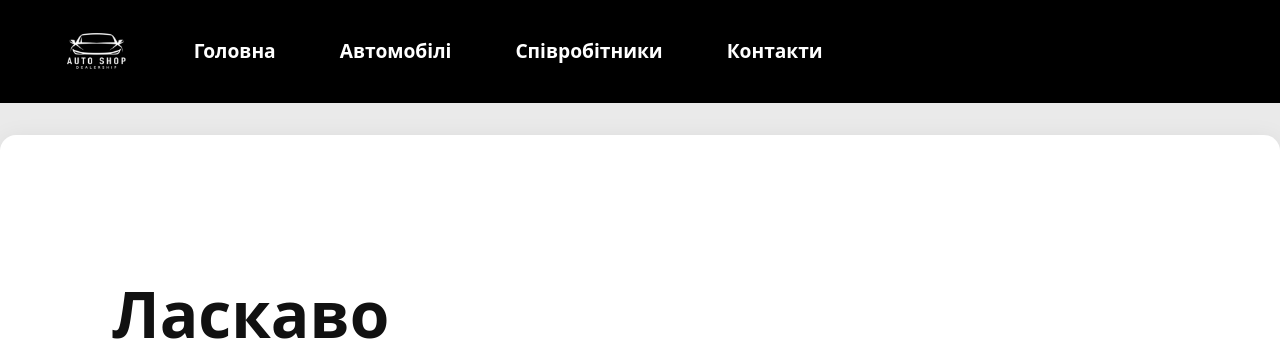
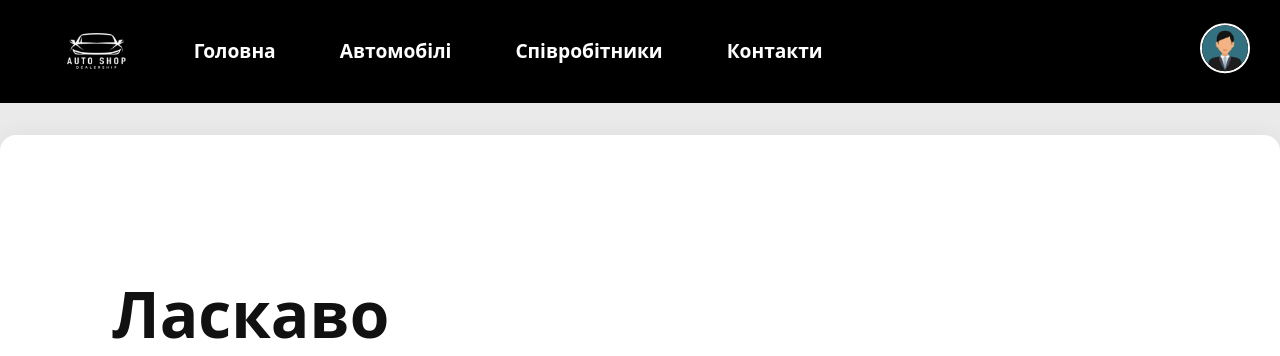
Before and after one commit to Alisa-t0/ShowroomSite, a Django app: page / in a window 1280 px wide. Shown: the top 356 px of the page. Run offline with Django 5.2, Linux system fonts and the light colour scheme.

Commit message:
added login for moderator

```diff
--- a/showroom/main/static/main/css/style.css
+++ b/showroom/main/static/main/css/style.css
@@ -16,7 +16,7 @@ body {
 /* === Навигация === */
 .navbar {
     background: #000;
-    position: sticky;
+    position: relative;
     top: 0;
     z-index: 1000;
 }
@@ -26,6 +26,8 @@ body {
     align-items: center;
     gap: 3rem;
     padding: 1.5rem 3rem;
+    position: relative;
+
 }
 
 .logo {
@@ -62,6 +64,25 @@ body {
     color: #0070f3;
 }
 
+.user-icon {
+    position: absolute;
+    right: 30px;
+    top: 50%;
+    transform: translateY(-50%);
+}
+
+.user-img {
+    height: 50px;
+    width: 50px;
+    border-radius: 50%;
+    border: 2px solid #fff;
+    transition: transform 0.3s, border-color 0.3s;
+}
+
+.user-img:hover {
+    transform: scale(1.1);
+    border-color: #ffcc00;
+}
 /* === Hero секция === */
 .hero {
     display: flex;
--- a/showroom/main/templates/layout.html
+++ b/showroom/main/templates/layout.html
@@ -5,7 +5,7 @@
     <meta charset="UTF-8">
     <title>{% block title %}Автосалон{% endblock %}</title>
     {% load static %}
-    <link rel="stylesheet" href="{% static 'main/css/style.css' %}?{{ timestamp }}">
+    <link rel="stylesheet" href="{% static 'main/css/style.css' %}">
 </head>
 <body>
     <nav class="navbar">
@@ -20,6 +20,10 @@
                 <li><a href="{% url 'workers_page' %}">Співробітники</a></li>
                 <li><a href="{% url 'contacts_page' %}">Контакти</a></li>
             </ul>
+
+            <a href="{% url 'login_moderator' %}" class="user-icon">
+                <img src="{% static 'main/img/user.png' %}" alt="User" class="user-img">
+            </a>
         </div>
     </nav>
 
--- a/showroom/moderator/templates/layout_m.html
+++ b/showroom/moderator/templates/layout_m.html
@@ -16,6 +16,7 @@
             <a href="{% url 'sales_list' %}">Продажі</a>
             <a href="{% url 'reports' %}">Звіти</a>
         </nav>
+        <a href="{% url 'logout_moderator' %}" class="logout-btn">Вийти</a>
     </header>
 
     <main class="container">
--- a/showroom/moderator/urls.py
+++ b/showroom/moderator/urls.py
@@ -2,7 +2,8 @@ from django.urls import path
 from . import views
 
 urlpatterns = [
-    path('', views.show_moderator_main_page, name='moderator_main_page'),
+    path('main_page', views.show_moderator_main_page, name='moderator_main_page'),
+    path('login', views.show_login_page_moderator, name='login_moderator'),
     path('workers/', views.show_workers_list, name='workers_list'),
     path('cars/', views.show_cars_list, name='cars_list'),
     path('sales/', views.show_sales_list, name='sales_list'),
@@ -19,4 +20,5 @@ urlpatterns = [
     path('sales/<int:pk>/update', views.SaleUpdateView.as_view(), name='sale_update'),
     path('sales/<int:pk>/delete', views.SaleDeleteView.as_view(), name='sale_delete'),
     path('reports', views.show_reports, name='reports'),
+    path('logout_moderator', views.logout_moderator, name='logout_moderator'),
 ]
```
Also changed, not shown: showroom/moderator/decorators.py (added, +10 -0 lines), showroom/moderator/static/moderator/css/style_m.css (+13 -0 lines), showroom/moderator/templates/moderator/login_page.html (added, +22 -0 lines), showroom/moderator/views.py (+42 -10 lines), showroom/db.sqlite3, showroom/main/static/main/img/user.png (added).
